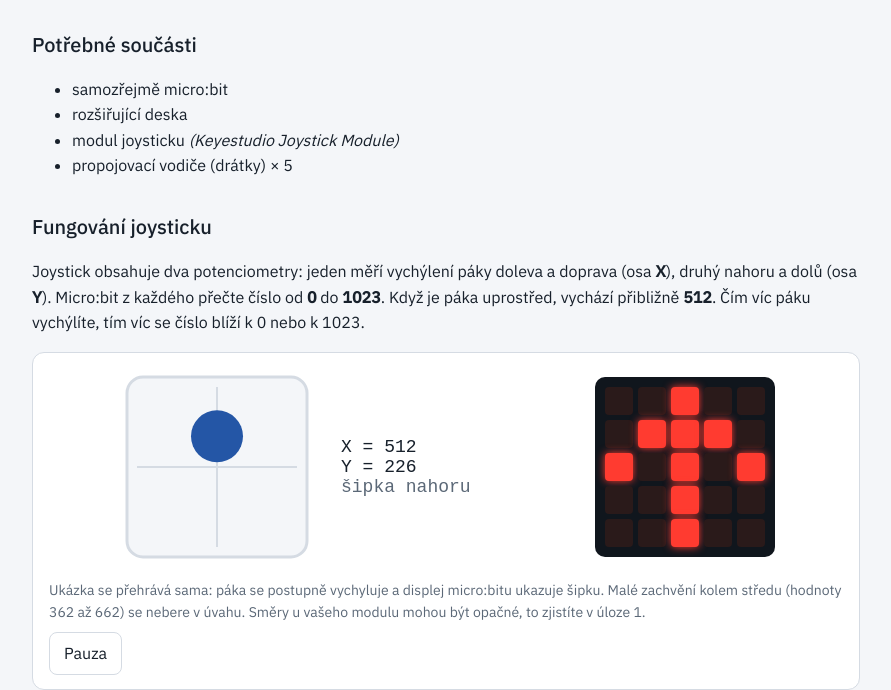
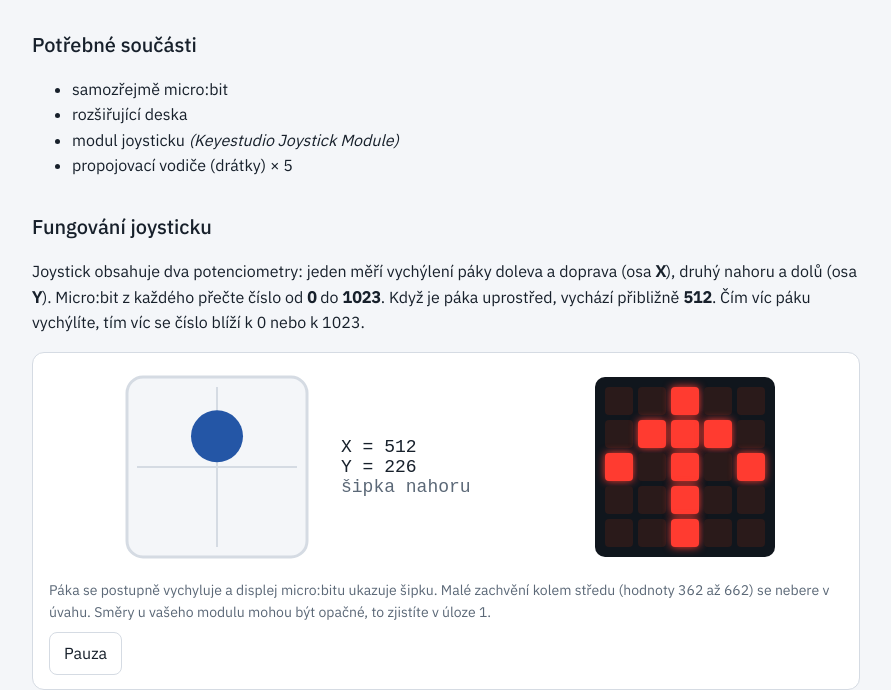
Before and after one commit to andreavecerkova/jaroska, a plain HTML site: page joystick.html in a window 1280 px wide. Shown: the part 113-803 px from the top of the page, without its empty margins (194-1085 px from the left). Drawn offline with Linux system fonts and the light colour scheme.

Commit message:
Update joystick.html

```diff
--- a/joystick.html
+++ b/joystick.html
@@ -79,7 +79,7 @@ footer{color:var(--muted);font-size:13px;margin-top:40px}
     </div>
     <div class="led" id="led" aria-label="Displej micro:bitu"></div>
   </div>
-  <p class="muted" style="margin:12px 0 8px">Ukázka se přehrává sama: páka se postupně vychyluje a displej micro:bitu ukazuje šipku. Malé zachvění kolem středu (hodnoty 362 až 662) se nebere v úvahu. Směry u vašeho modulu mohou být opačné, to zjistíte v úloze 1.</p>
+  <p class="muted" style="margin:12px 0 8px">Páka se postupně vychyluje a displej micro:bitu ukazuje šipku. Malé zachvění kolem středu (hodnoty 362 až 662) se nebere v úvahu. Směry u vašeho modulu mohou být opačné, to zjistíte v úloze 1.</p>
   <button id="pp" type="button">Pauza</button>
 </div>
 
```
